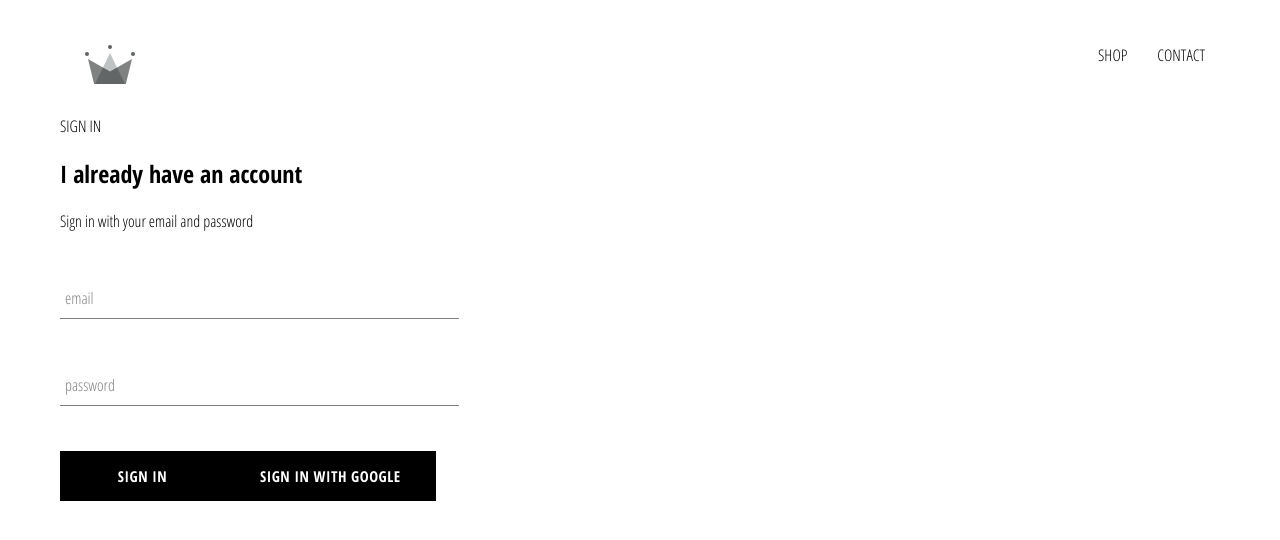
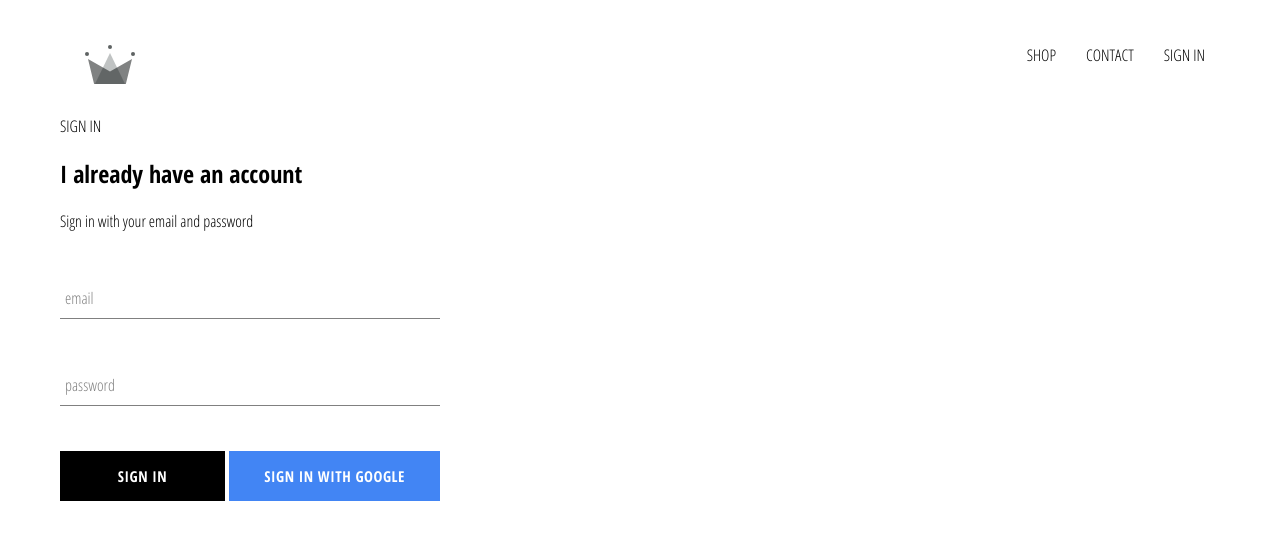
Before and after one commit to ivonakov/crwn-clothing, a React (Create React App) app: page /signing in a window 1280 px wide. Shown: the top 540 px of the page. Built offline with nearby package versions, Linux system fonts and the light colour scheme; no server answers.

Commit message:
102. Google Sign In Authentication 3

```diff
--- a/src/App.css
+++ b/src/App.css
@@ -1,3 +1,6 @@
+*{
+    box-sizing: border-box;
+}
 body{
     font-family: 'Open Sans Condensed', sans-serif;
     padding: 20px 60px;
--- a/src/App.js
+++ b/src/App.js
@@ -37,7 +37,7 @@
   render() {
     return (
       <div>
-        <Header />
+        <Header currentUser={ this.state.currentUser } />
         <Switch>
           <Route exact path='/' component={ HomePage } />
           <Route path='/shop' component={ ShopPage } />
--- a/src/components/custom-button/custom-button.component.jsx
+++ b/src/components/custom-button/custom-button.component.jsx
@@ -4,8 +4,8 @@
 import './custom-button.styles.scss'
 
 
-const CustomButton = ( { children, ...otherProps } ) => (
-    <button className='custom-button' { ...otherProps }>
+const CustomButton = ( { children, isGoogleSignIn, ...otherProps } ) => (
+    <button className={ `${ isGoogleSignIn ? 'google-sign-in' : '' } custom-button` }  { ...otherProps }>
         { children }
 
     </button>
--- a/src/components/custom-button/custom-button.styles.scss
+++ b/src/components/custom-button/custom-button.styles.scss
@@ -19,4 +19,13 @@
     color: black;
     border: 1px solid black;
   }
+  &.google-sign-in{
+    color: white;
+    background-color: #4285f4;
+    &:hover{
+      border:none;
+      background-color: #357ae8;
+
+    }
+  }
 }
--- a/src/components/header/header.component.jsx
+++ b/src/components/header/header.component.jsx
@@ -1,11 +1,12 @@
 import React from 'react'
 import { Link } from 'react-router-dom'
 
+import { auth } from '../../firebase/firebase.util';
 import { ReactComponent as Logo } from '../../assets/crown.svg';
 import './header.styles.scss'
 
 
-const Header = () => (
+const Header = ( { currentUser } ) => (
     <div className='header'>
         <Link className="logo-container" to="/" >
             <Logo className="logo" />
@@ -18,6 +19,15 @@
             <Link className='option' to="/shop">
                 CONTACT
             </Link>
+            { currentUser ?
+                <div className='option' onClick={ () => auth.signOut() }>
+                    SIGN OUT
+                </div>
+                :
+                <Link className='option' to='/signin'>
+                    SIGN IN
+                </Link>
+            }
 
         </div>
     </div>
--- a/src/components/header/header.styles.scss
+++ b/src/components/header/header.styles.scss
@@ -20,6 +20,7 @@
 
     .option {
       padding: 10px 15px;
+      cursor: pointer;
     }
   }
 }
--- a/src/components/sign-in/sign-in.component.jsx
+++ b/src/components/sign-in/sign-in.component.jsx
@@ -56,14 +56,16 @@
                         handleChange={ this.handleChange }
                         required
                     />
-
+                    <div className='buttons'>
                     <CustomButton type='submit'> Sign In </CustomButton>
                     <CustomButton type='submit'
-                        onClick={ SignInWithGoogle }>
+                            onClick={ SignInWithGoogle } isGoogleSignIn>
                         { ' ' }
                         Sign In with Google
                         { ' ' }
                     </CustomButton>
+
+                    </div>
                 </form>
             </div>
         );
--- a/src/components/sign-in/sign-in.styles.scss
+++ b/src/components/sign-in/sign-in.styles.scss
@@ -1,9 +1,14 @@
 .sign-in {
-    width: 30vw;
+    width: 380px;
     display: flex;
     flex-direction: column;
 
     .title {
         margin: 10px 0;
     }
+
+    .buttons{
+        display: flex;
+        justify-content: space-between;
+    }
 }
```
